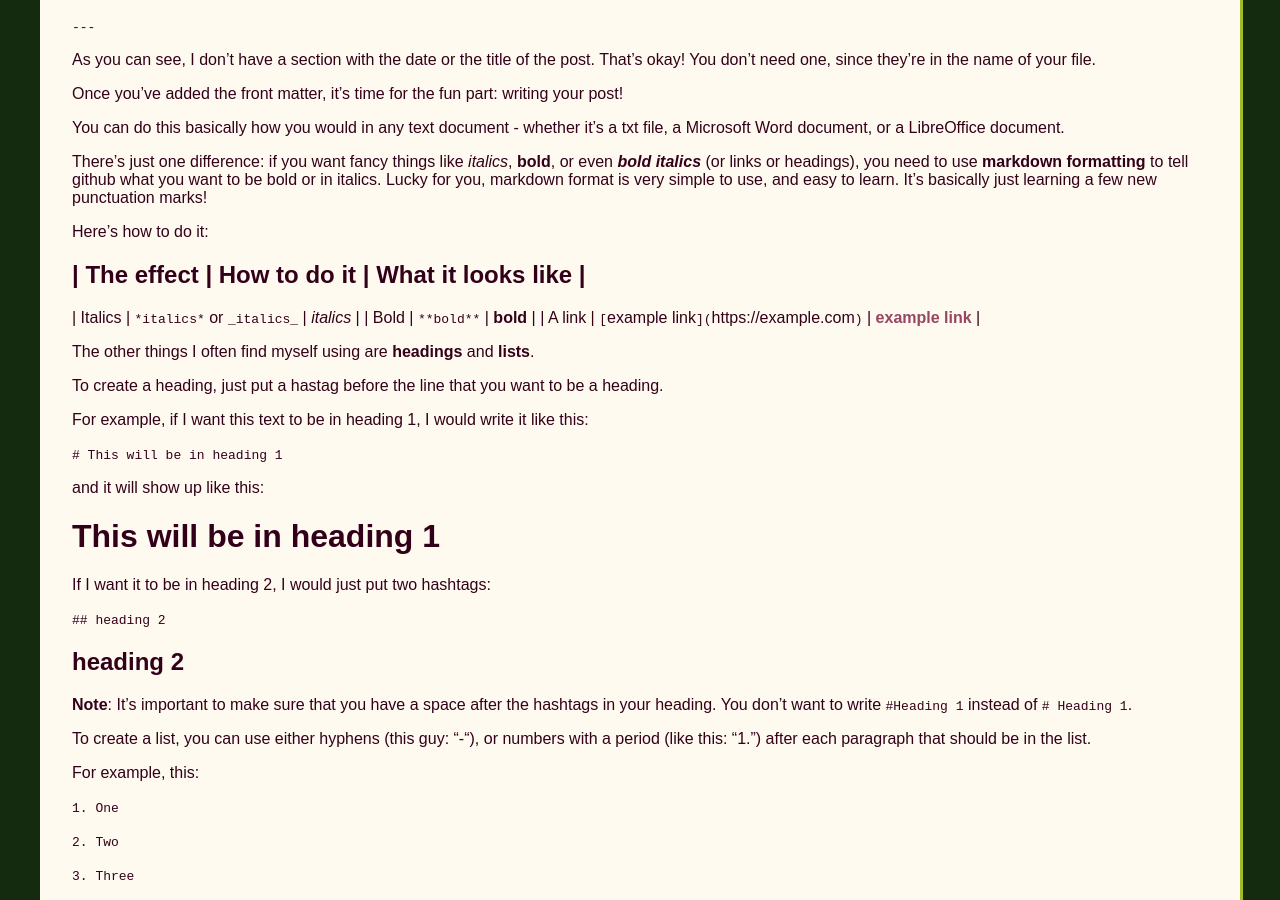
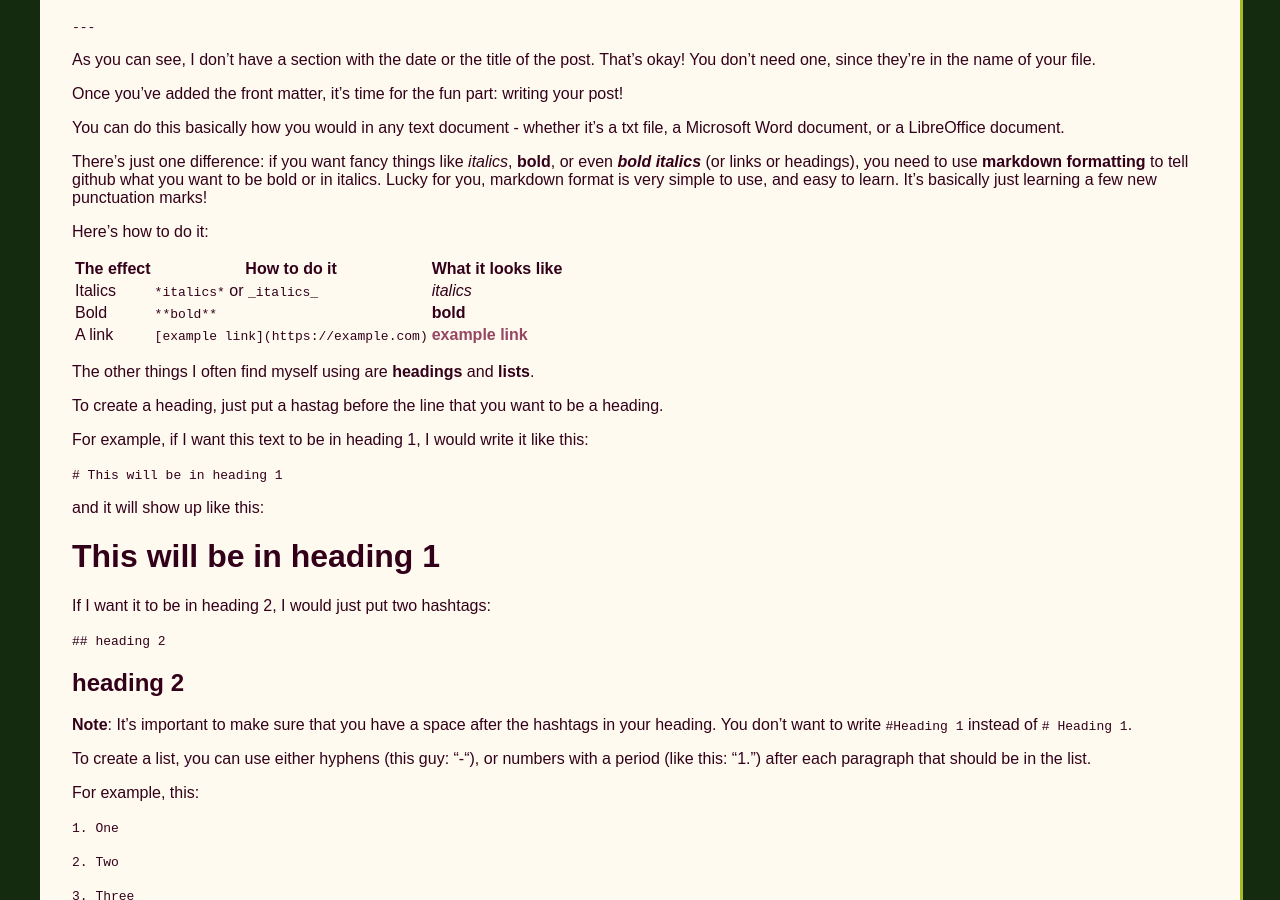
Before and after one commit to mossbeasts/mossbeasts.github.io, a Jekyll site: the page built from _posts/2023-09-30-how-2-post-2.md, in a window 1280 px wide and 900 px high, scrolled down 2697 px. Built offline with Jekyll 4.4.1, drawn with Linux system fonts in a browser that asks for light colours; some of the changed text lies outside the part shown.

Commit message:
fix the table please?

```diff
--- a/_posts/2023-09-30-how-2-post-2.md
+++ b/_posts/2023-09-30-how-2-post-2.md
@@ -83,10 +83,10 @@ There's just one difference: if you want fancy things like *italics*, **bold**,
 Here's how to do it:
 
 | The effect | How to do it | What it looks like |
----
+---|---|---
 | Italics | `*italics*` or `_italics_` | *italics* |
 | Bold | `**bold**` | **bold** |
-| A link | `[`example link`]``(`https://example.com`)` | [example link](https://example.com) |
+| A link | `[``example link``]``(``https://example.com``)` | [example link](https://example.com) |
 
 The other things I often find myself using are **headings** and **lists**.
 
```
Also changed, not shown: other parts of _posts/2023-09-30-how-2-post-2.md (+2 -0 lines).
